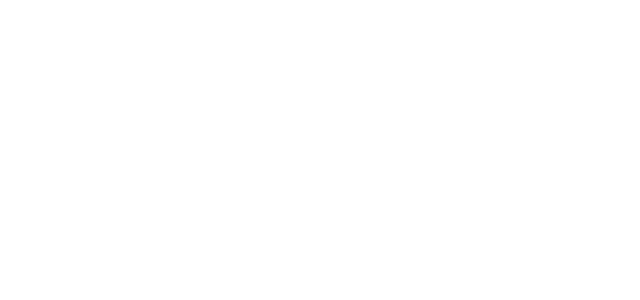
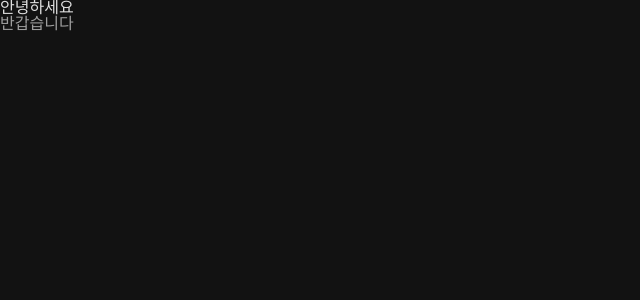
Before and after one commit to jys9049/portfolio_jys, a Next.js app: page / in a window 1280 px wide. Shown: the top 300 px of the page, without its empty margins (0-640 px from the left). Built offline with nearby package versions, Linux system fonts and the light colour scheme.

Commit message:
feat: css 설정

```diff
--- a/package.json
+++ b/package.json
@@ -3,7 +3,7 @@
   "version": "0.1.0",
   "private": true,
   "scripts": {
-    "dev": "next dev",
+    "dev": "next dev --port 3004",
     "build": "next build",
     "start": "next start",
     "lint": "next lint"
--- a/src/app/globals.scss
+++ b/src/app/globals.scss
@@ -0,0 +1,133 @@
+/* http://meyerweb.com/eric/tools/css/reset/
+   v2.0 | 20110126
+   License: none (public domain)
+*/
+
+html,
+body,
+div,
+span,
+applet,
+object,
+iframe,
+h1,
+h2,
+h3,
+h4,
+h5,
+h6,
+p,
+blockquote,
+pre,
+a,
+abbr,
+acronym,
+address,
+big,
+cite,
+code,
+del,
+dfn,
+em,
+img,
+ins,
+kbd,
+q,
+s,
+samp,
+small,
+strike,
+strong,
+sub,
+sup,
+tt,
+var,
+b,
+u,
+i,
+center,
+dl,
+dt,
+dd,
+ol,
+ul,
+li,
+fieldset,
+form,
+label,
+legend,
+table,
+caption,
+tbody,
+tfoot,
+thead,
+tr,
+th,
+td,
+article,
+aside,
+canvas,
+details,
+embed,
+figure,
+figcaption,
+footer,
+header,
+hgroup,
+menu,
+nav,
+output,
+ruby,
+section,
+summary,
+time,
+mark,
+audio,
+video {
+  margin: 0;
+  padding: 0;
+  border: 0;
+  font-size: 100%;
+  font: inherit;
+  vertical-align: baseline;
+}
+/* HTML5 display-role reset for older browsers */
+article,
+aside,
+details,
+figcaption,
+figure,
+footer,
+header,
+hgroup,
+menu,
+nav,
+section {
+  display: block;
+}
+body {
+  line-height: 1;
+}
+ol,
+ul {
+  list-style: none;
+}
+blockquote,
+q {
+  quotes: none;
+}
+blockquote:before,
+blockquote:after,
+q:before,
+q:after {
+  content: '';
+  content: none;
+}
+table {
+  border-collapse: collapse;
+  border-spacing: 0;
+}
+
+body {
+  background-color: var(--background);
+}
--- a/src/app/layout.tsx
+++ b/src/app/layout.tsx
@@ -1,5 +1,6 @@
 import type { Metadata } from 'next';
 import './globals.scss';
+import '@/styles/_variables.scss';
 
 export const metadata: Metadata = {
   title: 'Create Next App',
--- a/src/app/page.module.scss
+++ b/src/app/page.module.scss
@@ -0,0 +1,7 @@
+.title {
+  color: var(--text);
+}
+
+.subTitle {
+  color: var(--sub-text);
+}
--- a/src/app/page.tsx
+++ b/src/app/page.tsx
@@ -1,5 +1,10 @@
 import styles from './page.module.scss';
 
 export default function Home() {
-  return <div className={styles.page} />;
+  return (
+    <div className={styles.page}>
+      <p className={styles.title}>안녕하세요</p>
+      <p className={styles.subTitle}>반갑습니다</p>
+    </div>
+  );
 }
--- /dev/null
+++ b/src/styles/_variables.scss
@@ -0,0 +1,13 @@
+$background: #121212;
+$point: #1f6feb;
+$text: #e0e0e0;
+$sub-text: #9e9e9e;
+$button: #ff9900;
+
+:root {
+  --background: #{$background};
+  --point: #{$point};
+  --text: #{$text};
+  --sub-text: #{$sub-text};
+  --button: #{$button};
+}
```
